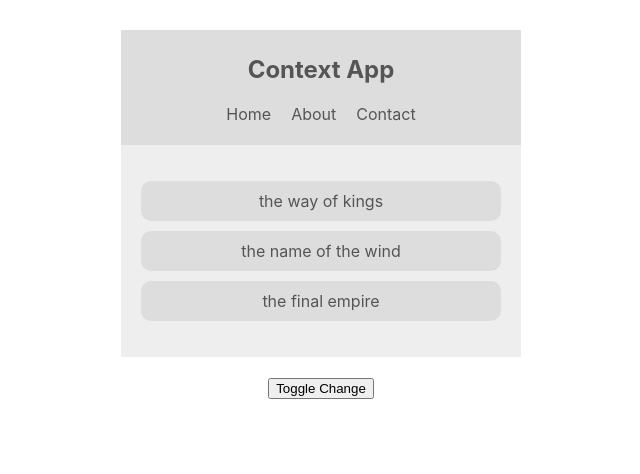
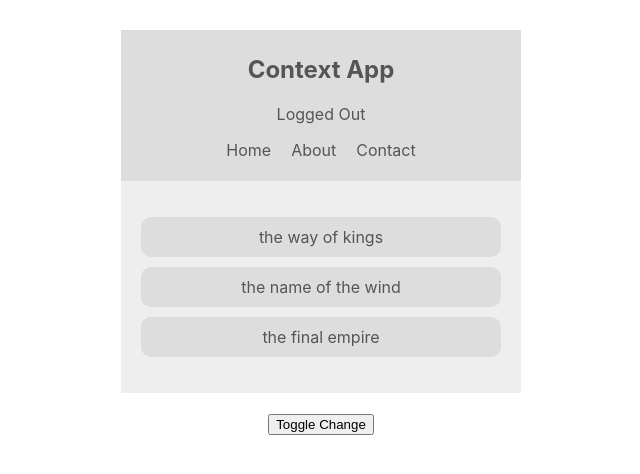
Before and after one commit to jps27CSE/React-Context-Hooks, a React (Create React App) app: page / in a window 1280 px wide. Shown: the top 474 px of the page, without its empty margins (319-959 px from the left). Built offline with nearby package versions, Linux system fonts and the light colour scheme.

Commit message:
Consuming Multiple Contexts

```diff
--- a/src/components/Navbar.js
+++ b/src/components/Navbar.js
@@ -1,17 +1,23 @@
 import React, { Component } from 'react'
 import { ThemeContext } from '../contexts/ThemeContext'
-
+import {AuthContext} from '../contexts/AuthContext'
 class Navbar extends Component {
 
     render() {
         return (
+            <AuthContext.Consumer>
+                {(AuthContext) =>(
                       <ThemeContext.Consumer>
-                {(context) => {
-                     const { isLightTheme, light, dark } = context
+                      {(ThemeContext) => {
+                          const {isAuthenticated,toggleAuth} = AuthContext
+                          const { isLightTheme, light, dark } = ThemeContext
                           const theme = isLightTheme ? light : dark
                           return (
                               <nav style={{ background: theme.ui, color: theme.syntax }}>
                                   <h1>Context App</h1>
+                                  <div onClick={toggleAuth}>
+                                      {isAuthenticated ? 'Logged In' : 'Logged Out'}
+                                  </div>
                                   <ul>
                                       <li>Home</li>
                                       <li>About</li>
@@ -22,6 +28,9 @@
                       }}
 
                   </ThemeContext.Consumer>
+                )}
+
+            </AuthContext.Consumer>
         )
     }
 }
--- a/src/contexts/AuthContext.js
+++ b/src/contexts/AuthContext.js
@@ -14,7 +14,7 @@
 
     render() {
         return (
-            <AuthContext.Provider value={{ ...this.state, toggleAuth: this.state.isAuthenticated }}>
+            <AuthContext.Provider value={{ ...this.state, toggleAuth: this.toggleAuth }}>
                 {this.props.children}
             </AuthContext.Provider>
 
```
Lines whose indentation alone changed are shown as unchanged.
